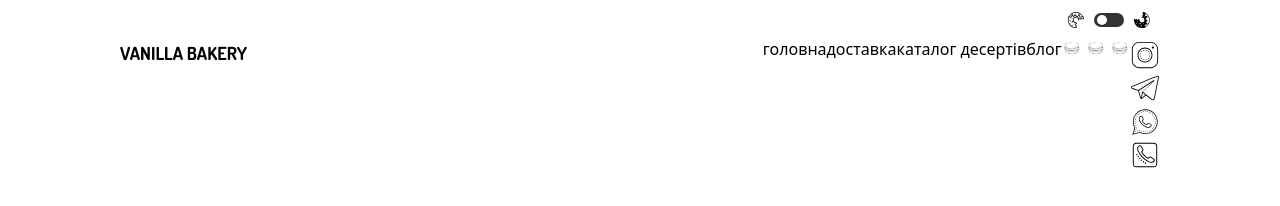
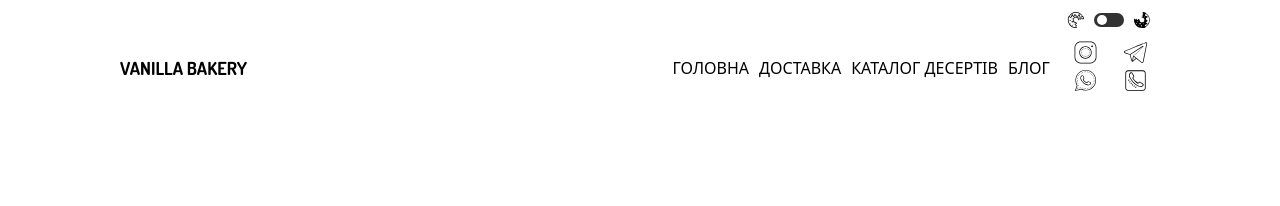
Before and after one commit to Aleksander-Kovalenko/Vanilla-Bakery, a website built with Parcel: page src/index.html in a window 1280 px wide. Built offline with nearby package versions, Linux system fonts and the light colour scheme.

Commit message:
настройка отзывчивости header

```diff
--- a/package.json
+++ b/package.json
@@ -22,7 +22,7 @@
     "parcel-bundler": "^1.12.5",
     "parcel-plugin-handlebars-precompile": "^1.0.2",
     "parcel-plugin-nuke-dist": "^1.0.1",
-    "posthtml-include": "^1.6.2",
-    "sass": "^1.32.8"
+    "posthtml-include": "^1.7.2",
+    "sass": "^1.43.4"
   }
 }
--- a/src/index.html
+++ b/src/index.html
@@ -12,6 +12,7 @@
     />
   </head>
   <body>
+
     <div class="wrapper">
       <div class="toolbar _container">
         <!-- Разметка переключателя темы -->
@@ -77,25 +78,25 @@
                 <ul class="menu__contacts">
                   <li class="menu__contacts-item">
                     <a href="https://instagram.com/vanilla.bakery_?utm_medium=copy_link"
-                      ><svg width="30" height="30">
+                      ><svg width="25" height="25">
                         <use href="./images/icons/sprite.svg#icon-instagram"></use></svg
                     ></a>
                   </li>
                   <li class="menu__contacts-item">
                     <a href="https://t.me/Anaaastasiaa_a"
-                      ><svg width="30" height="30">
+                      ><svg width="25" height="25">
                         <use href="./images/icons/sprite.svg#icon-telegram"></use></svg
                     ></a>
                   </li>
                   <li class="menu__contacts-item">
                     <a href="https://api.whatsapp.com/send?phone=380734440675"
-                      ><svg width="30" height="30">
+                      ><svg width="25" height="25">
                         <use href="./images/icons/sprite.svg#icon-whatsapp"></use></svg
                     ></a>
                   </li>
                   <li class="menu__contacts-item">
                     <a href="tel:+38073440675"
-                      ><svg width="30" height="30">
+                      ><svg width="25" height="25">
                         <use href="./images/icons/sprite.svg#icon-phone"></use></svg>
                       </a>
                     </li>
@@ -105,7 +106,7 @@
             </nav>
           </div>
         </header>
-      </div>
+
     <main>
       <!-- HERO -->
       <!-- <section class="hero">
@@ -204,6 +205,7 @@
         </div>
       </section> -->
     </main>
-    <script src="./index.js" type="module"></script>
+    </div>
+    <script src="./index.js"></script>
   </body>
 </html>
--- a/src/sass/components/_menu-nav.scss
+++ b/src/sass/components/_menu-nav.scss
@@ -66,8 +66,9 @@
 
 /*------WRAPPER---*/
 .wrapper{
-  min-height: 100%;
-  overflow: hidden;
+  // min-height: 100%;
+  // overflow: hidden;
+  padding: 0 15px
 }
 ._container{
   max-width: 1040px;
@@ -77,15 +78,18 @@
 
 
 .header {
+  @media screen and (max-width:767px) {
+    position: relative;
+  }
 
 }
 
 .header__container {
   display: flex;
   justify-content: space-between;
+  align-items: center;
+}
 
-
-}
 .header__logo {
   font-family: 'Dosis', sans-serif;
   font-weight: 700;
@@ -94,11 +98,23 @@
 
   text-transform: uppercase;
 }
+
 .btn__burger {
-  display: none;
+  display: block;
+ @media screen and (min-width: 768px) {
+   display: none;
+ }
 }
+
 .header__menu {
 
+  @media screen and (max-width:767px) {
+    position: absolute;
+    left: 0;
+    top: 100%;
+
+    z-index: 10;
+  }
 }
 .theme-switch__toggle {
 }
@@ -106,20 +122,66 @@
 }
 .theme-switch__marker {
 }
+
 .menu__list {
-  display: flex;
+  text-transform: uppercase;
+  @media screen and (min-width: 768px) {
+    display: flex;
+    align-items: center;
+  }
 }
 .icon__closes.js__icon-close {
 }
 .icon__open.js__icon-open {
 }
+
 .menu__item {
+
+ @media screen and (min-width:768px) {
+  &:not(:last-child){
+    margin-right: 10px;
+  }
+ }
+
+ @media screen and (max-width:767px) {
+  &:not(:last-child){
+    margin-bottom: 10px;
+  }
+ }
 }
+
 .menu__item.divider {
+  text-align: center;
+  @media screen and (min-width:768px) {
+    display: none;
+  }
 }
 .menu__link {
 }
+
 .menu__contacts {
+  display: flex;
+  justify-content: center;
+  align-items: center;
+  @media screen and (min-width:768px) {
+    flex-wrap: wrap;
+  }
 }
+
 .menu__contacts-item {
+  @media screen and (max-width:767px) {
+    &:not(:last-child){
+      margin-right: 5px;
+    }
+
+    svg{
+      width: 25px;
+      height: 25px;
+    }
+  }
+  @media screen and (min-width:768px) {
+    flex-basis: 50%;
+    text-align: center;
+    vertical-align: middle;
+  }
 }
```
Also changed, not shown: 1 other file.
